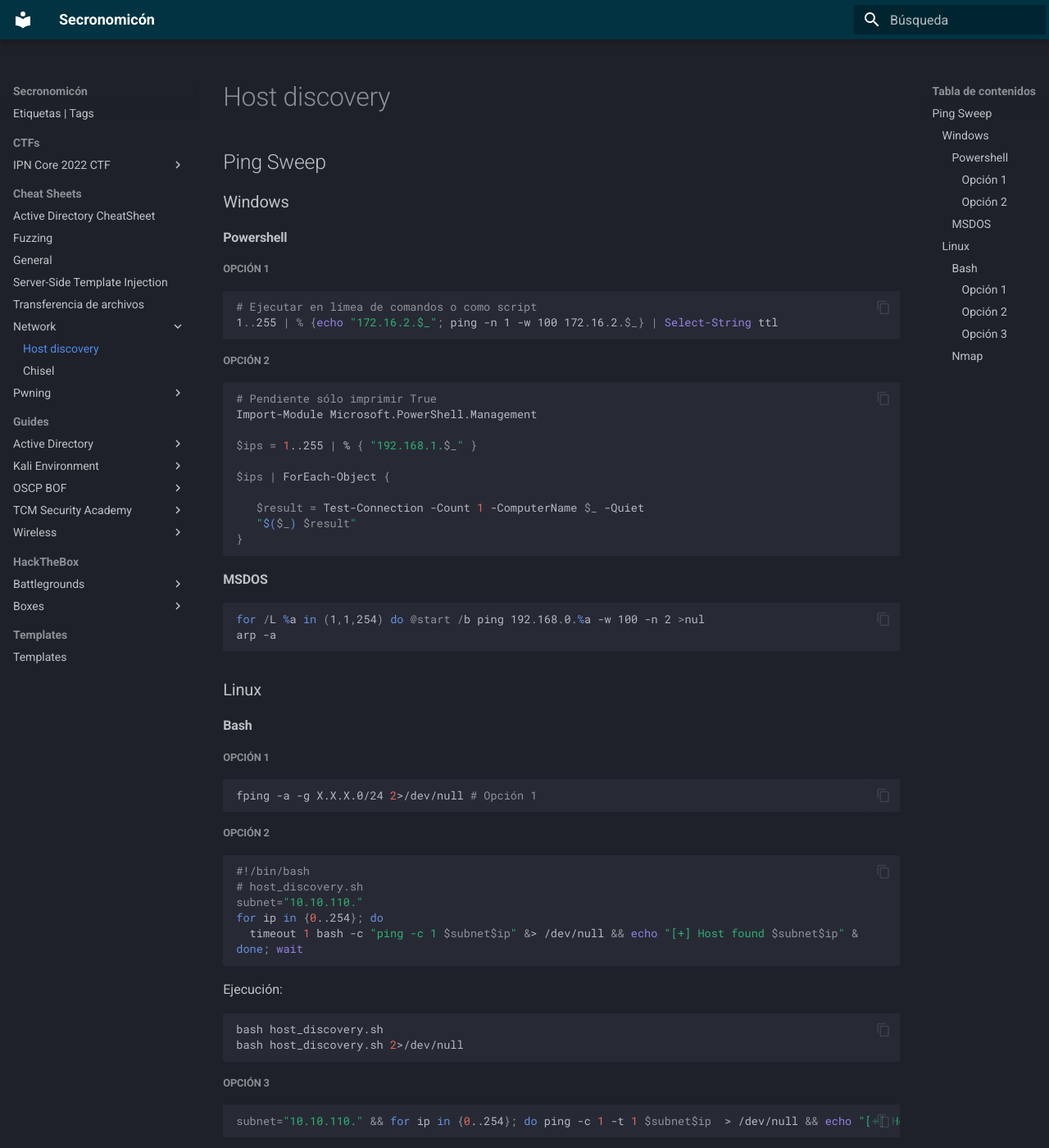
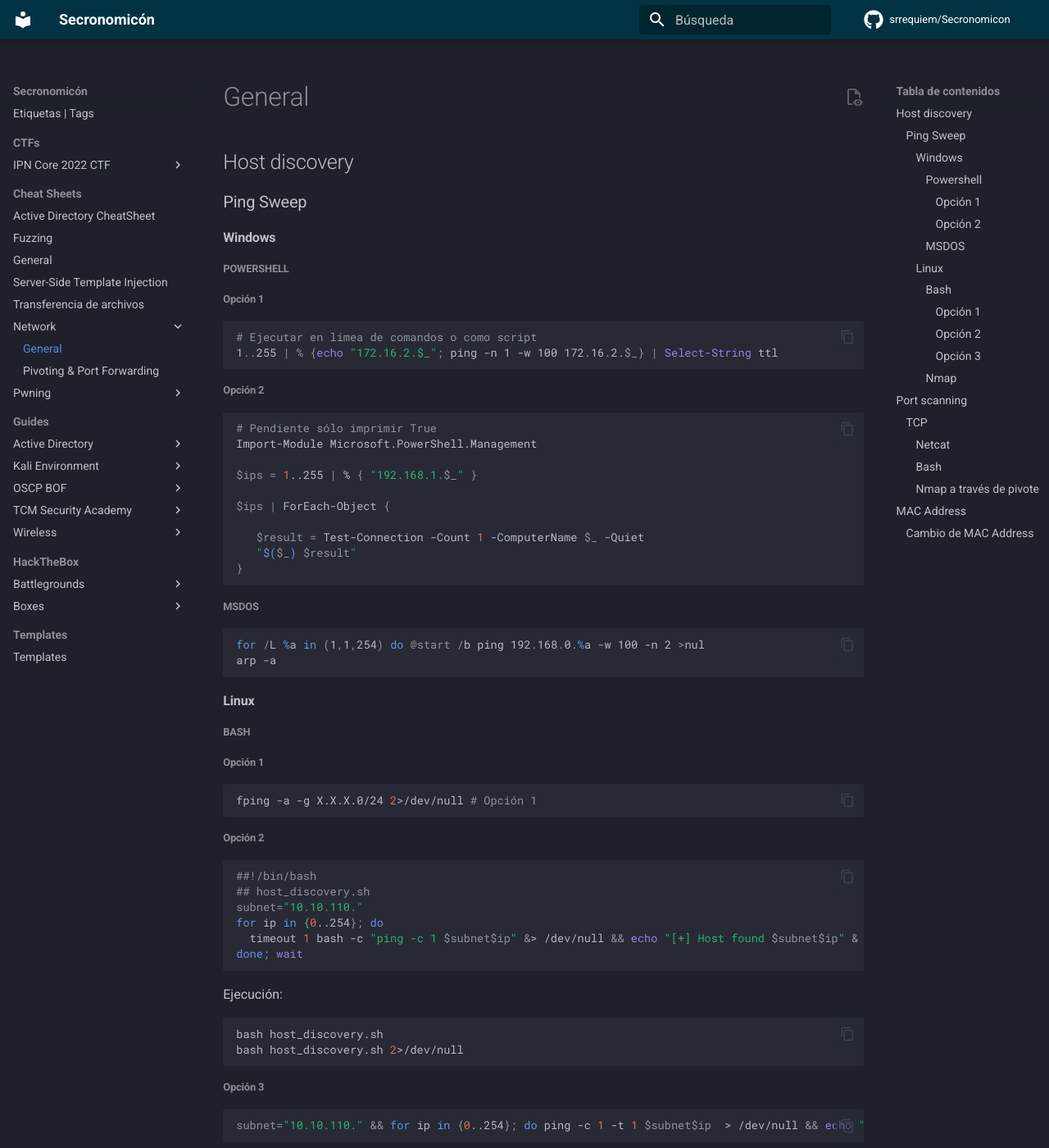
Before and after one commit to srrequiem/Secronomicon, an MkDocs documentation site: the page built from docs/Cheat Sheets/Network/general.md, in a window 1280 px wide and 1400 px high. Shown: the whole window at 82% size. Built offline with MkDocs 1.6.1 and Material for MkDocs 9.7.7, drawn with Linux system fonts in a browser that asks for light colours; comment, search, counter and statistics services are not loaded.

````diff
--- a/docs/Cheat Sheets/Network/general.md
+++ b/docs/Cheat Sheets/Network/general.md
@@ -1,19 +1,21 @@
-# Host discovery
+# General
 
-## Ping Sweep
+## Host discovery
 
-### Windows
+### Ping Sweep
 
-#### Powershell
+#### Windows
 
-##### Opción 1
+##### Powershell
+
+###### Opción 1
 
 ```powershell
 # Ejecutar en límea de comandos o como script
 1..255 | % {echo "172.16.2.$_"; ping -n 1 -w 100 172.16.2.$_} | Select-String ttl
 ```
 
-##### Opción 2
+###### Opción 2
 
 ```bash
 # Pendiente sólo imprimir True
@@ -28,28 +30,28 @@
 }
 ```
 
-#### MSDOS
+##### MSDOS
 
 ```powershell
 for /L %a in (1,1,254) do @start /b ping 192.168.0.%a -w 100 -n 2 >nul
 arp -a
 ```
 
-### Linux
+#### Linux
 
-#### Bash
+##### Bash
 
-##### Opción 1
+###### Opción 1
 
 ```bash
 fping -a -g X.X.X.0/24 2>/dev/null # Opción 1
 ```
 
-##### Opción 2
+###### Opción 2
 
 ```bash
-#!/bin/bash
-# host_discovery.sh
+##!/bin/bash
+## host_discovery.sh
 subnet="10.10.110."
 for ip in {0..254}; do
   timeout 1 bash -c "ping -c 1 $subnet$ip" &> /dev/null && echo "[+] Host found $subnet$ip" &
@@ -63,14 +65,14 @@
 bash host_discovery.sh 2>/dev/null
 ```
 
-##### Opción 3
+###### Opción 3
 
 ```bash
 subnet="10.10.110." && for ip in {0..254}; do ping -c 1 -t 1 $subnet$ip  > /dev/null && echo "[+] Host found $subnet$ip"; done
 ```
 
 
-#### Nmap
+##### Nmap
 
 ```bash
 nmap -sL 10.10.110.0/24 # List Scan
@@ -80,18 +82,18 @@
 nmap -PE 10.10.110.0/24 # ICMP Echo Ping
 ```
 
-# Port scanning
+## Port scanning
 
-## TCP
+### TCP
 
-### Netcat
+#### Netcat
 
 ```bash
 netcat -v -z -n -w 1 <ip> 1-65535 > host.nc 2>&1
 grep -v "refused" host.nc
 ```
 
-### Bash
+#### Bash
 
 ```bash
 host=<ip>
@@ -107,15 +109,15 @@
 done
 ```
 
-### Nmap a través de pivote
+#### Nmap a través de pivote
 
 ```bash
 seq 1 65535 | xargs -P 500 -I {} proxychains nmap -sT -Pn -p{} -open -T5 -v -n <ip> 2>&1 | grep "tcp open"
 ```
 
-# MAC Address
+## MAC Address
 
-## Cambio de MAC Address
+### Cambio de MAC Address
 
 1. Deshabilitar interfaz
 
--- a/mkdocs.yml
+++ b/mkdocs.yml
@@ -1,11 +1,17 @@
 site_name: Secronomicón
 site_description: 'Libro de notas donde encontrarás cada truco/técnica/guía de hacking que he aprendido y recolectado de CTFS, aplicaciones reales, lectura de writeups y noticias.'
+repo_url: https://github.com/srrequiem/Secronomicon
+repo_name: srrequiem/Secronomicon
+edit_uri: edit/main/docs/
 theme:
   name: material
   language: es
   palette:
     - scheme: slate
+  icon:
+    repo: fontawesome/brands/github
   features:
+    - content.action.view
     - content.code.copy
     - navigation.top
     - navigation.sections
````
Also changed, not shown: README.md (+1 -1 lines), docs/Cheat Sheets/Network/pivoting.md (+17 -14 lines), 1 other file.
